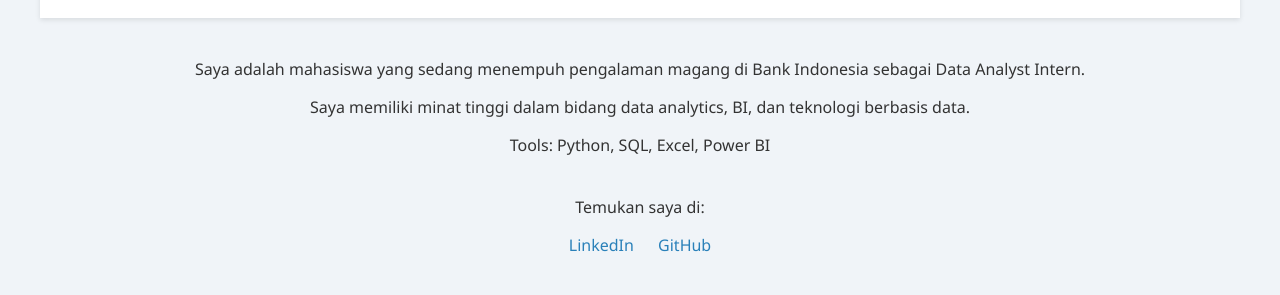
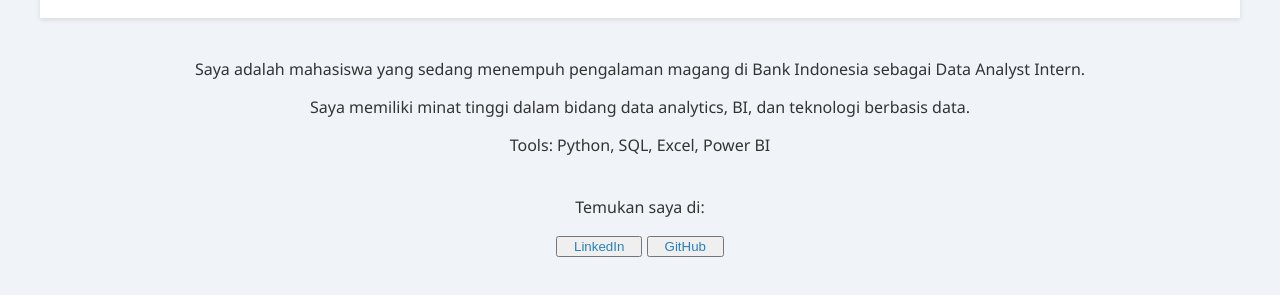
Before and after one commit to JoshuaRoyTimisela/joshuaroytimisela.github.io, a plain HTML site: page index.html in a window 1280 px wide. Shown: the part 201-496 px from the top of the page. Drawn offline with Linux system fonts and the light colour scheme.

Commit message:
Update index.html

```diff
--- a/index.html
+++ b/index.html
@@ -48,8 +48,8 @@
 
   <section class="social">
     <p>Temukan saya di:</p>
-    <a href="https://www.linkedin.com/in/joshua-roy-timisela-543661261?utm_source=share&utm_campaign=share_via&utm_content=profile&utm_medium=android_app" target="_blank">LinkedIn</a>
-    <a href="https://github.com/JoshuaRoyTimisela" target="_blank">GitHub</a>
+   <button> <a href="https://www.linkedin.com/in/joshua-roy-timisela-543661261?utm_source=share&utm_campaign=share_via&utm_content=profile&utm_medium=android_app" target="_blank">LinkedIn</a> </button>
+   <button>  <a href="https://github.com/JoshuaRoyTimisela" target="_blank"> GitHub </a> </button>
   </section>
 </body>
 </html>
```
